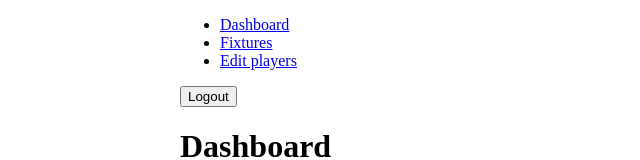
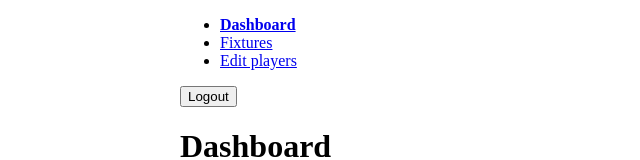
Before and after one commit to dlh89/ELO-teams, a SvelteKit app: page /dashboard in a window 1280 px wide. Shown: the top 160 px of the page, without its empty margins (0-640 px from the left). Built offline with nearby package versions, Linux system fonts and the light colour scheme; no server answers; sample sign-in values are in the browser's storage.

Commit message:
Style active route in navbar

```diff
--- a/src/routes/__layout.svelte
+++ b/src/routes/__layout.svelte
@@ -4,6 +4,7 @@
 	import { getAuth } from 'firebase/auth';
 	import { goto } from '$app/navigation';
 	import { onMount } from 'svelte';
+	import { page } from '$app/stores';
 
 	const auth = getAuth(app);
 
@@ -34,12 +35,42 @@
 	<div class="row">
 		<ul>
 			{#if !$authStore.isLoggedIn}
-				<li><a href="/">Home</a></li>
-				<li><a href="/login">Login</a></li>
+				<li>
+					<a href="/" class:active={$page.url.pathname === '/'}
+						>Home</a
+					>
+				</li>
+				<li>
+					<a
+						href="/login"
+						class:active={$page.url.pathname.startsWith('/login')}
+						>Login</a
+					>
+				</li>
 			{:else}
-				<li><a href="/dashboard">Dashboard</a></li>
-				<li><a href="/fixtures">Fixtures</a></li>
-				<li><a href="/players">Edit players</a></li>
+				<li>
+					<a
+						href="/dashboard"
+						class:active={$page.url.pathname.startsWith(
+							'/dashboard'
+						)}>Dashboard</a
+					>
+				</li>
+				<li>
+					<a
+						href="/fixtures"
+						class:active={$page.url.pathname.startsWith(
+							'/fixtures'
+						)}>Fixtures</a
+					>
+				</li>
+				<li>
+					<a
+						href="/players"
+						class:active={$page.url.pathname.includes('/players')}
+						>Edit players</a
+					>
+				</li>
 			{/if}
 		</ul>
 		{#if $authStore.isLoggedIn}
@@ -60,4 +91,8 @@
 		font-weight: 800;
 		margin-bottom: 18px;
 	}
+
+	.active {
+		font-weight: 600;
+	}
 </style>
```
